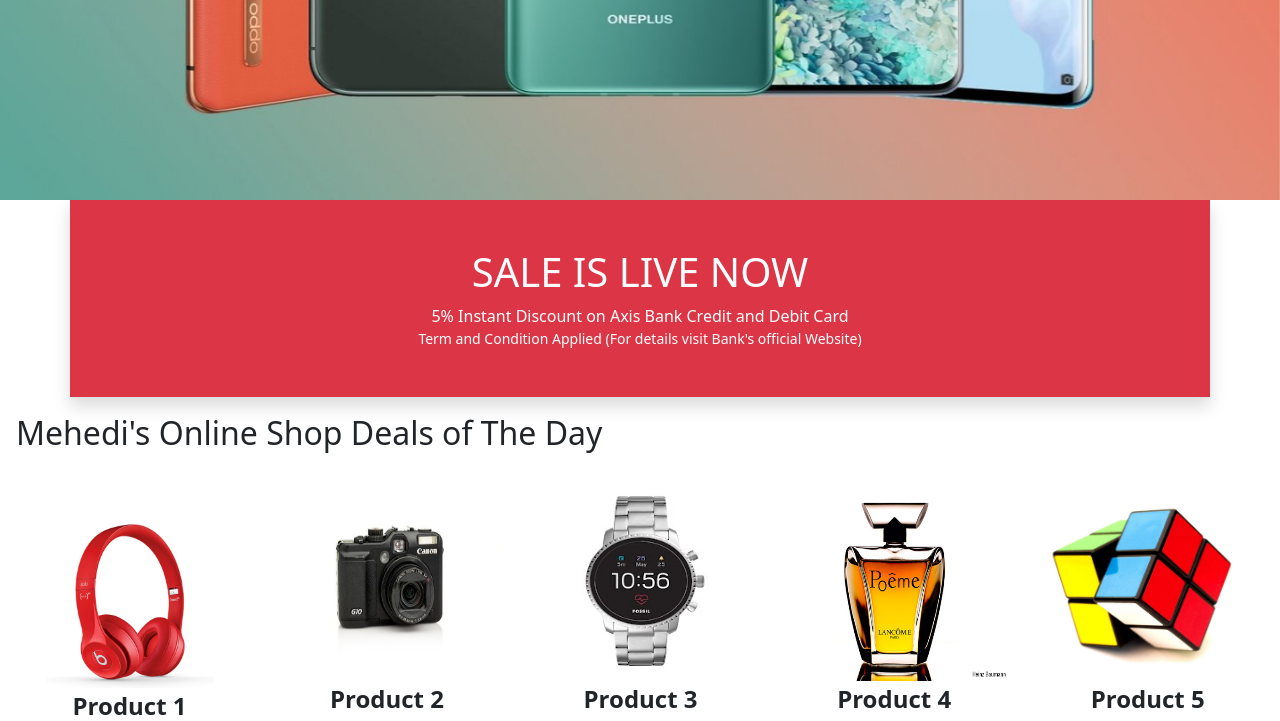
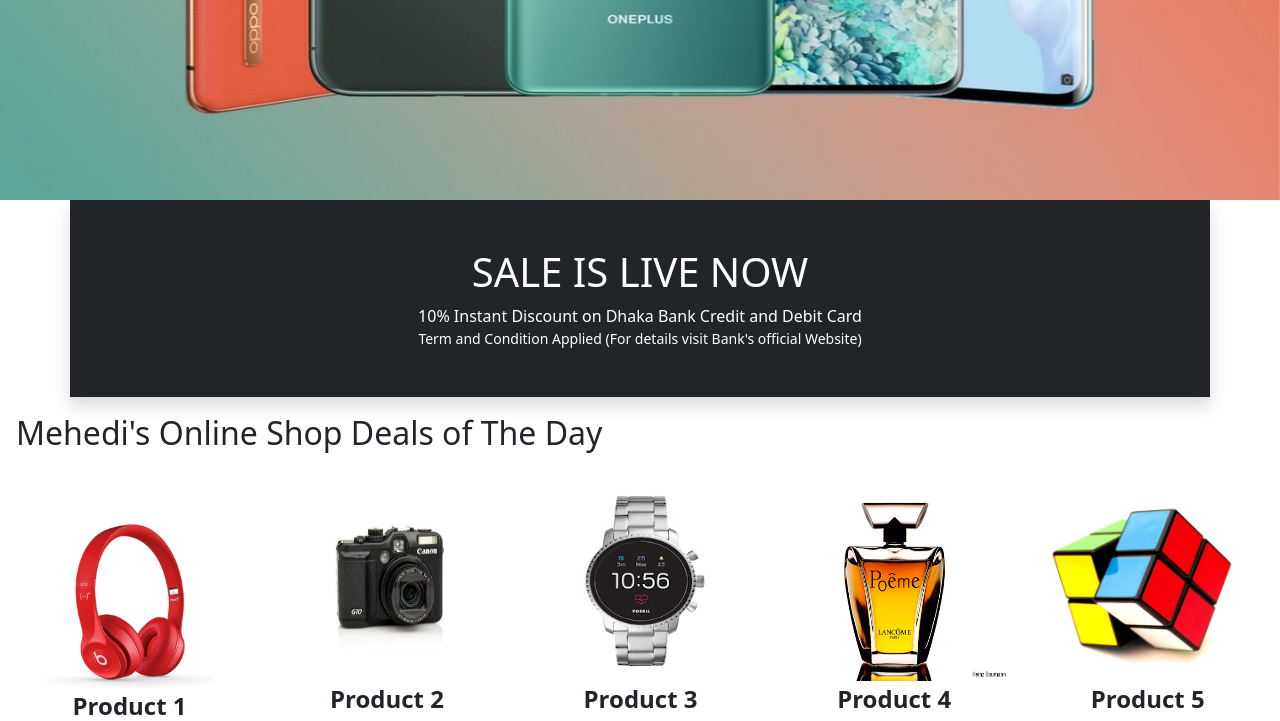
Before and after one commit to MehediMashfan086/Django-Shopping_eCommerce_Website, a Django app: page / in a window 1280 px wide. Shown: the part 601-1322 px from the top of the page. Run offline with Django 3.2, Linux system fonts and the light colour scheme; some libraries are stand-ins or nearby versions.

Commit message:
Saving to GitHub

```diff
--- a/app/templates/app/base.html
+++ b/app/templates/app/base.html
@@ -90,7 +90,7 @@
     <!-- Start Footer -->
     <footer class="container-fluid bg-dark text-center p-2 mt-5">
         <small class="text-white">Copyright &copy; 2021 || Designed By Mehedi Hasan || </small>
-        <img src="{% static 'app/images/payment_footer.png' %}" alt="height = 5px width = 10px" srcset="" class="img-fluid" height="2px">
+        <img src="{% static 'app/images/payment_footer.png' %}" alt="" width="500" height="10" srcset="" class="img-fluid" height="2px">
     </footer> <!-- End Footer -->
 
     <!-- Jquery -->
--- a/app/templates/app/home.html
+++ b/app/templates/app/home.html
@@ -34,9 +34,9 @@
 {% block livesale %}
 <!-- Live Sale Section -->
 <div class="container">
-  <div class="row bg-danger text-center p-5 text-white border-bottom shadow">
+  <div class="row bg-dark text-center p-5 text-white border-bottom shadow">
     <h1>SALE IS LIVE NOW</h1>
-    <span>5% Instant Discount on Axis Bank Credit and Debit Card</span>
+    <span>10% Instant Discount on Dhaka Bank Credit and Debit Card</span>
     <small class="fw-lighter">Term and Condition Applied (For details visit Bank's official Website)</small>
   </div>
 </div>
```
